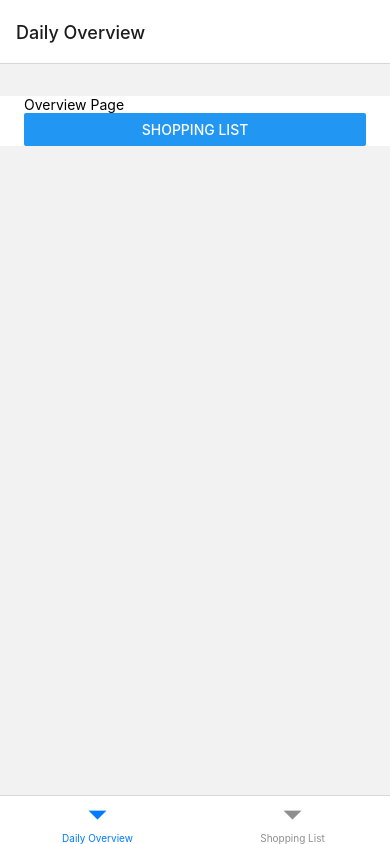
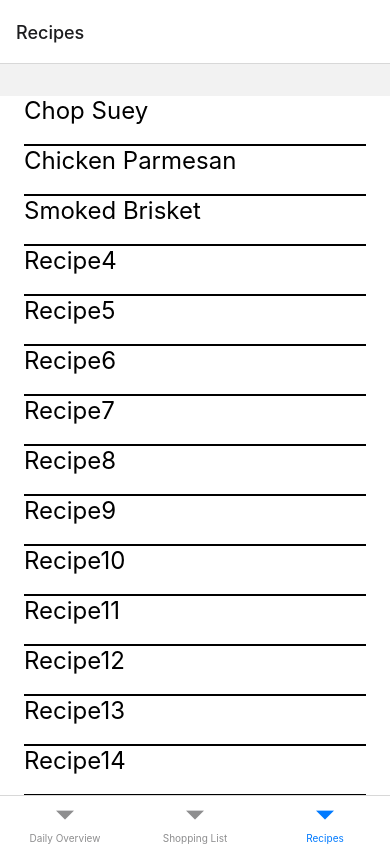
Before and after one commit to abrognara/TestReactApp, a React Native app: screen /RecipesScreen in a window 390 px wide. Built offline with nearby package versions, Linux system fonts and the light colour scheme.

Commit message:
added recipes screen to show list of all recipes, rootview, overview screen, etc

```diff
--- a/components/Datastore.js
+++ b/components/Datastore.js
@@ -2,9 +2,21 @@ export default class Datastore {
 
     constructor() {
         this.datastore = {
+            recipes: {},
             ingredients: ["Olive Oil", "Minced Garlic", "Salt", "Pepper"],
             steps: ["Preheat oven to 400F", "Chop asparagus and add to bowl", "Add olive oil to bowl"]
         };
+    }
+
+    // recipeName = string
+    // ingredients = Ingredient[]
+    // steps = string[]
+    addRecipe(recipeName, ingredientsList, stepsList) {
+        this.datastore.recipes[recipeName] = { ingredients: ingredientsList, steps: stepsList }
+    }
+
+    getAllRecipes() {
+        return this.datastore.recipes;
     }
 
     addIngredient(v) {
--- a/components/Home.js
+++ b/components/Home.js
@@ -2,6 +2,7 @@ import React from 'react';
 import OverviewScreen from './OverviewScreen';
 import ShoppingList from './ShoppingList';
 import { createBottomTabNavigator } from '@react-navigation/bottom-tabs';
+import RecipesScreen from './RecipesScreen';
 
 const Tabs = createBottomTabNavigator();
 
@@ -18,6 +19,11 @@ const Home = ({ navigation }) => {
                 component={ShoppingList}
                 options={{ title: 'Shopping List' }}
             />
+            <Tabs.Screen
+                name="RecipesScreen"
+                component={RecipesScreen}
+                options={{ title: 'Recipes' }}
+            />
         </Tabs.Navigator>
     );
 };
--- a/components/OverviewScreen.js
+++ b/components/OverviewScreen.js
@@ -1,17 +1,28 @@
 import React from 'react';
-import BasicScreenView from './BasicScreenView';
-import { Text, Button } from 'react-native';
+import { ThemeContext } from './ThemeContext';
+import { Text, View, StyleSheet, SafeAreaView } from 'react-native';
 
 const OverviewScreen = ({ navigation }) => {
     return (
-        <BasicScreenView>
-            <Text>Overview Page</Text>
-            <Button
-                title="Shopping List"
-                onPress={() => navigation.navigate('ShoppingList')}
-            />
-        </BasicScreenView>
+        <ThemeContext.Consumer>
+        {theme => {
+          const viewLayoutAndTheme = { ...styles.rootView, backgroundColor: theme.background };
+          console.log('viewLayoutAndTheme: ' + JSON.stringify(viewLayoutAndTheme));
+          return (
+            <SafeAreaView style={viewLayoutAndTheme}>
+              <Text>Sunday, October 31st</Text>
+            </SafeAreaView>
+          );
+        }}
+      </ThemeContext.Consumer>
     );
 };
 
+const styles = StyleSheet.create({
+    rootView: {
+      marginTop: 32,
+      paddingHorizontal: 24,
+    }
+});
+
 export default OverviewScreen;
--- /dev/null
+++ b/components/RecipesScreen.js
@@ -0,0 +1,59 @@
+import React from 'react';
+import { VirtualizedList, Text, View, TouchableHighlight } from 'react-native';
+import RootView from './RootView';
+
+const RecipesScreen = ({ navigation }) => {
+    const mockRecipes = {
+        'Chop Suey': {
+            ingredients: [],
+            steps: []
+        },
+        'Chicken Parmesan': {},
+        'Smoked Brisket': {},
+        'Recipe4': {},
+        'Recipe5': {},
+        'Recipe6': {},
+        'Recipe7': {},
+        'Recipe8': {},
+        'Recipe9': {},
+        'Recipe10': {},
+        'Recipe11': {},
+        'Recipe12': {},
+        'Recipe13': {},
+        'Recipe14': {},
+        'Recipe15': {},
+        'Recipe16': {},
+        'Recipe17': {},
+        'Recipe18': {},
+        'Recipe19': {},
+        'Recipe20': {}
+    };
+
+    const recipeKeys = Object.keys(mockRecipes);
+
+    const getItem = (data, index) => ({
+        id: Math.random().toString(12).substring(0),
+        recipeName: recipeKeys[index]
+    });
+
+    const Row = ({ text }) => (
+        <TouchableHighlight onPress={() => console.log(`Pressed ${text}`)}>
+            <View style={{ backgroundColor: '#ffffff', height: 50, borderBottomWidth: 2 }}>
+                <Text style={{ fontSize: 24 }}>{ text }</Text>
+            </View>
+        </TouchableHighlight>
+    );
+
+    return (
+        <RootView>
+            <VirtualizedList
+                data={recipeKeys}
+                getItem={getItem}
+                renderItem={({ item }) => <Row text={item.recipeName} />}
+                getItemCount={() => recipeKeys.length}
+            />
+        </RootView>
+    );
+};
+
+export default RecipesScreen;
--- a/components/BasicScreenView.js
+++ b/components/RootView.js
@@ -9,7 +9,7 @@ import {
     View,
   } from 'react-native';
 
-const BasicScreenView = ({ children }) => {
+const RootView = ({ children }) => {
     return (
       <ThemeContext.Consumer>
         {theme => {
@@ -17,10 +17,7 @@ const BasicScreenView = ({ children }) => {
           console.log('viewLayoutAndTheme: ' + JSON.stringify(viewLayoutAndTheme));
           return (
             <SafeAreaView style={viewLayoutAndTheme}>
-              <ScrollView
-                contentInsetAdjustmentBehavior="automatic">
-                {children}
-              </ScrollView>
+              {children}
             </SafeAreaView>
           );
         }}
@@ -35,4 +32,4 @@ const styles = StyleSheet.create({
     }
 });
 
-export default BasicScreenView;
+export default RootView;
--- a/components/ShoppingList.js
+++ b/components/ShoppingList.js
@@ -1,6 +1,6 @@
 import React, { useState, useEffect } from 'react';
 import { DatastoreContext } from './datastore-context';
-import BasicScreenView from './BasicScreenView';
+import RootView from './RootView';
 import StaticTable from './StaticTable';
 
 import {
@@ -24,12 +24,12 @@ const ShoppingList = ({ navigation }) => {
             {datastore => {
                 const data = datastore.readAll();
                 return (
-                    <BasicScreenView>
+                    <RootView>
                         <StaticTable
                             title="Ingredients"
                             data={data.ingredients}
                         />
-                    </BasicScreenView>
+                    </RootView>
                 )}
             }
         </DatastoreContext.Consumer>
```
